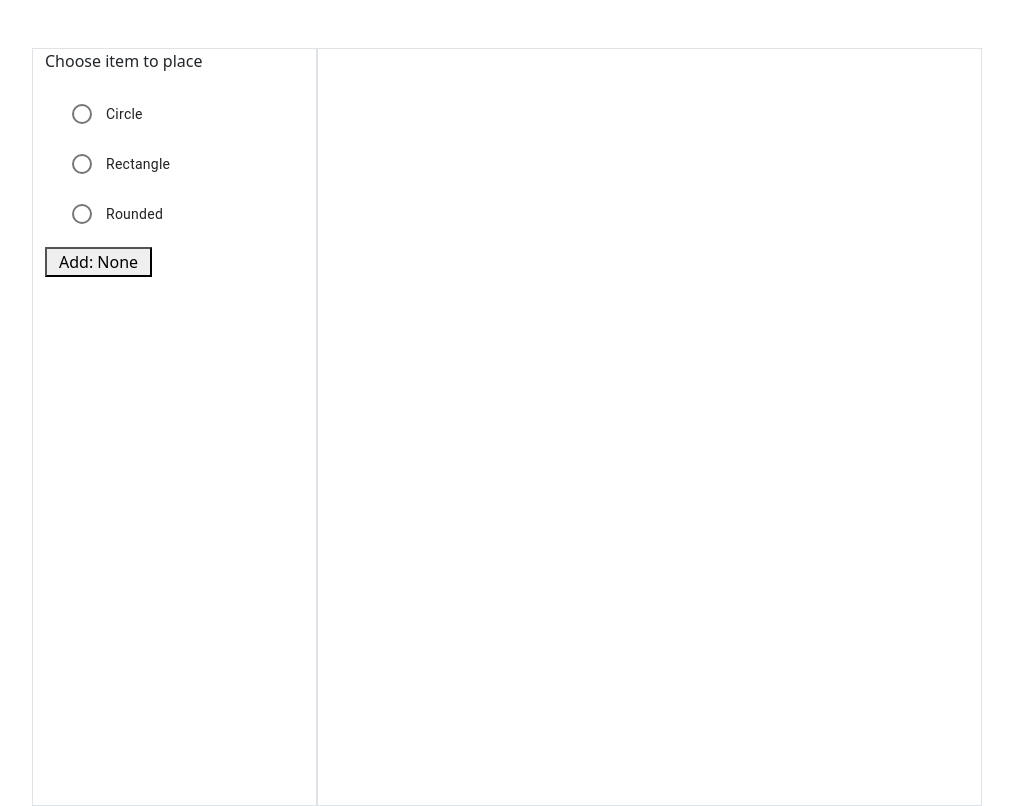
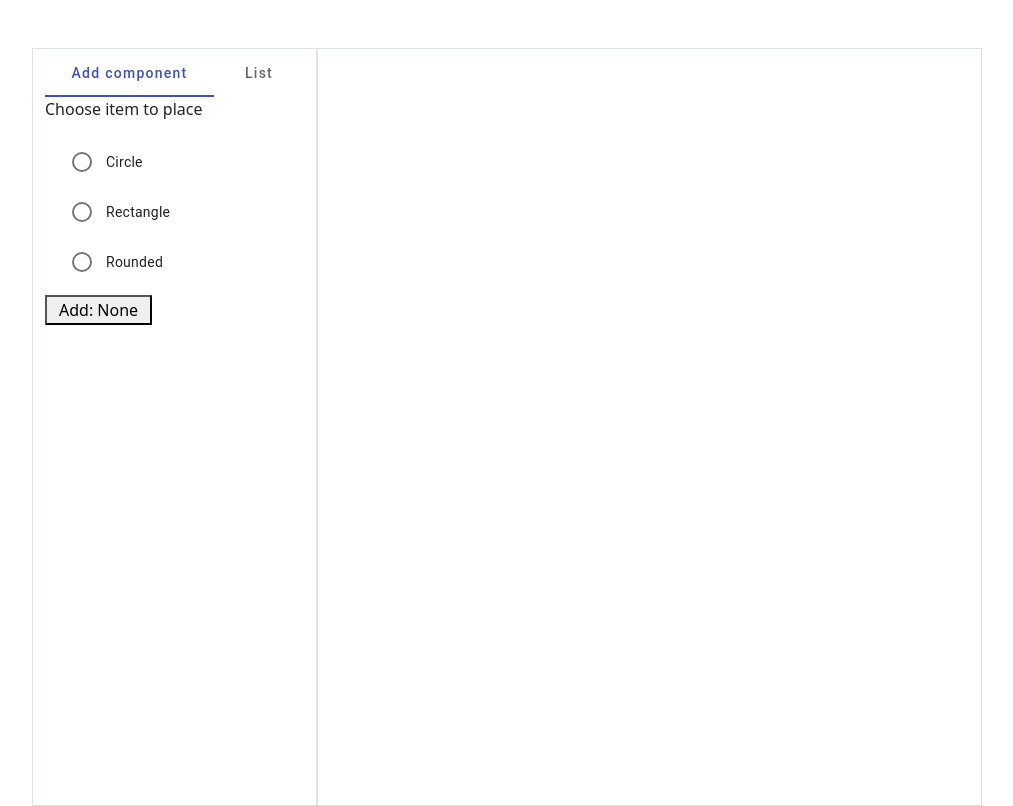
Before and after one commit to Luk33374/2-d-app, an Angular app: page / in a window 1280 px wide. Shown: the whole page, without its empty margins (38-1051 px from the left). Built offline with nearby package versions, Linux system fonts and the light colour scheme.

Commit message:
add tabulation

```diff
--- a/src/app/app.component.html
+++ b/src/app/app.component.html
@@ -1,8 +1,14 @@
 <div class="container">
   <div class="row mt-5">
     <div class="col-sm-3 border">
-      <app-left-menu></app-left-menu>
-      <app-elements></app-elements>
+      <mat-tab-group>
+        <mat-tab label="Add component">
+          <app-left-menu></app-left-menu>
+        </mat-tab>
+        <mat-tab label="List">
+          <app-elements></app-elements>
+        </mat-tab>
+      </mat-tab-group>
     </div>
     <div class="col-sm-7 border">
       <app-canvas></app-canvas>
--- a/src/app/app.module.ts
+++ b/src/app/app.module.ts
@@ -10,7 +10,8 @@ import { MatInputModule } from '@angular/material/input';
 import { FormsModule } from '@angular/forms';
 import { ElementsComponent } from './elements-list/elements/elements.component';
 import { ListItemComponent } from './elements-list/list-item/list-item/list-item.component';
-
+import {MatTabsModule} from '@angular/material/tabs';
+import { BrowserAnimationsModule } from '@angular/platform-browser/animations';
 @NgModule({
   declarations: [
     AppComponent,
@@ -18,6 +19,8 @@ import { ListItemComponent } from './elements-list/list-item/list-item/list-item
     CanvasComponent
   ],
   imports: [
+    BrowserAnimationsModule,
+    MatTabsModule,
     BrowserModule,
     NgbModule,
     MatRadioModule,
--- a/src/app/elements-list/elements/elements.component.html
+++ b/src/app/elements-list/elements/elements.component.html
@@ -1,4 +1,7 @@
 <mat-list role="list">
+    <div *ngIf="allItemsOnCanvas.length === 0">
+        No elements present
+    </div>
     <ng-container *ngFor="let item of allItemsOnCanvas">
         <app-list-item [item]="item"></app-list-item>
     </ng-container>
```
